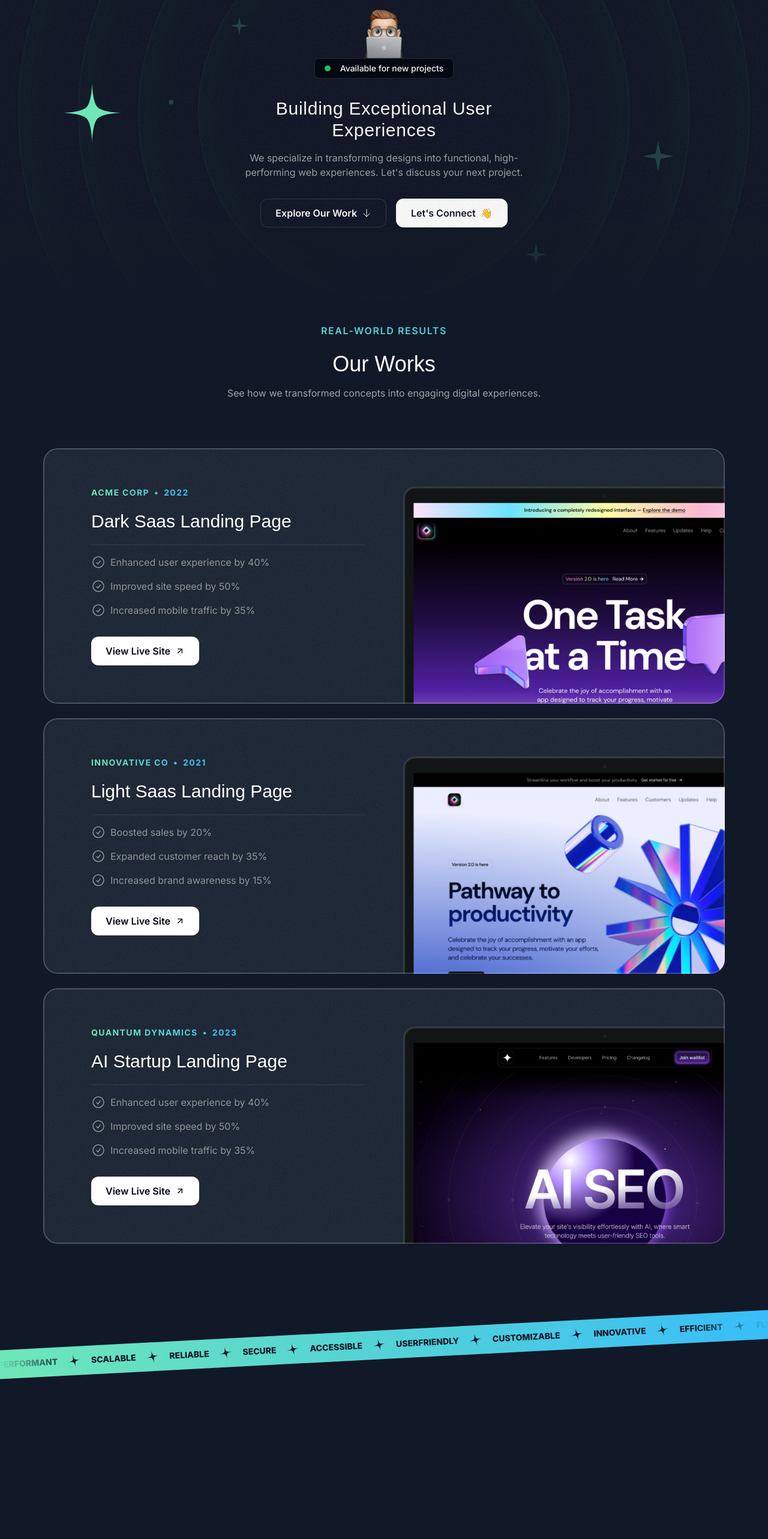
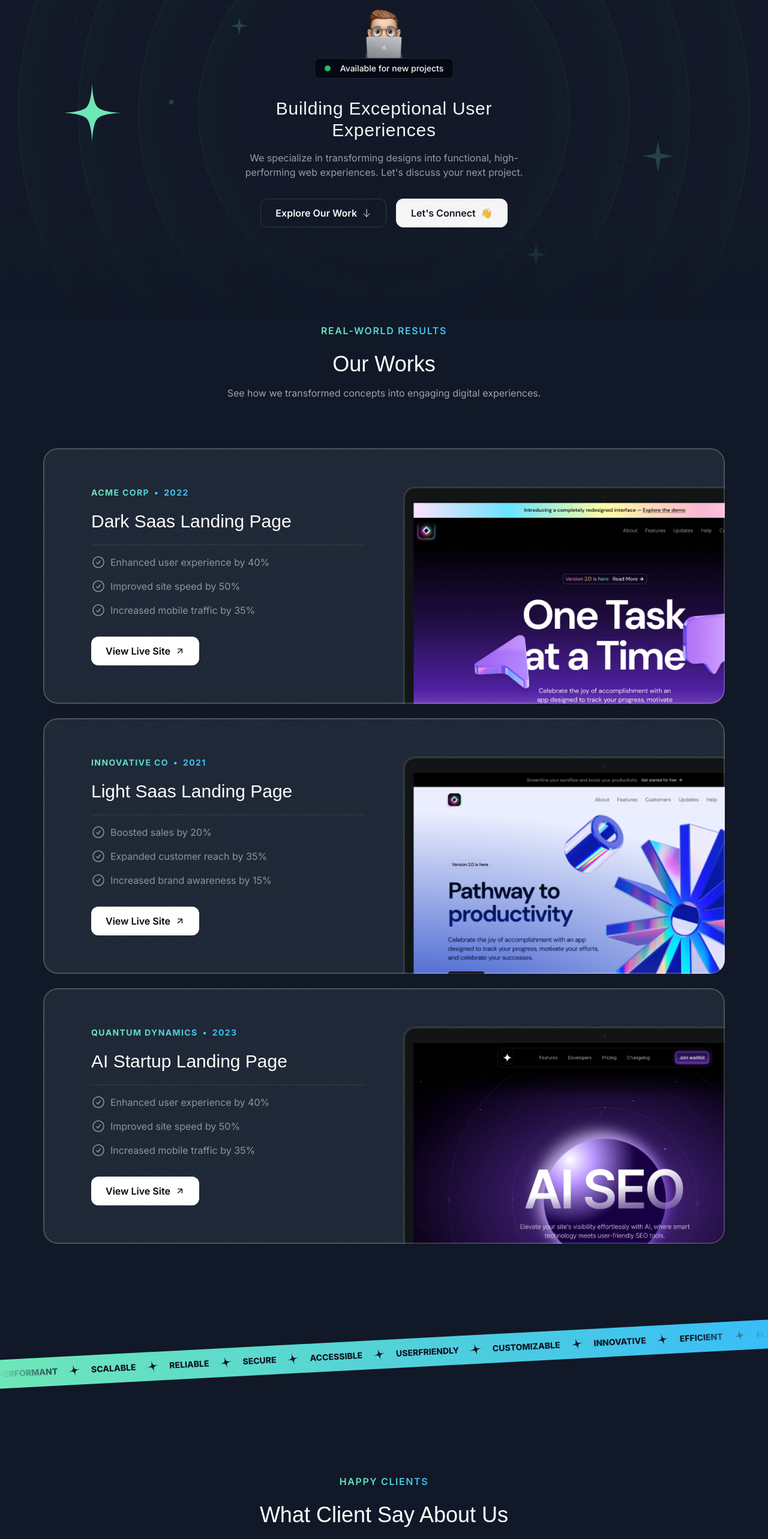
Before and after one commit to rickstha/Animated-portfolio-project, a Next.js app: page / in a window 1280 px wide. Shown: the part 163-2728 px from the top of the page at 60% size. Before the commit the page ends 2508 px from the top, so only its background shows below. Built offline with nearby package versions, Linux system fonts and the light colour scheme; a web font is replaced by a local one.

Commit message:
testimonial section done

```diff
--- a/src/app/page.tsx
+++ b/src/app/page.tsx
@@ -2,6 +2,7 @@
 import { HeroSection } from "@/sections/Hero";
 import { ProjectsSection } from "@/sections/Projects";
 import { TapeSection } from "@/sections/Tape";
+import { TestimonialsSection } from "@/sections/Testimonials";
 
 export default function Home() {
   return (
@@ -10,6 +11,7 @@
       <HeroSection/>
       <ProjectsSection/>
       <TapeSection/>
+      <TestimonialsSection/>
     </div>
   );
 }
--- /dev/null
+++ b/src/components/Card.tsx
@@ -0,0 +1,19 @@
+import grainImage from "@/assets/images/grain.jpg"
+import { PropsWithChildren } from "react";
+import { twMerge } from "tailwind-merge"
+const Card = ({className,children}:PropsWithChildren <{className?:string}>) => {
+  return (
+
+      <div className={twMerge("bg-gray-800 rounded-3xl overflow-hidden relative z-0  after:content-[''] after:z-10 after:absolute after:inset-0 after:outline after:outline-2 after:-outline-offset-2  after:outline-white/20 after:rounded-3xl after:pointer-events-none p-6",className)}>
+        <div className=" absolute inset-0 -z-10 opacity-5"
+          style={{
+            backgroundImage: `url(${grainImage.src})`,
+          }}>
+          </div>
+        {children}
+      </div>
+
+  );
+};
+
+export default Card;
--- /dev/null
+++ b/src/components/SectionHeader.tsx
@@ -0,0 +1,30 @@
+
+
+const SectionHeader = ({
+    title,
+    eyebrow,
+    desc,
+}:{
+    title: string;
+    eyebrow: string;
+    desc: string;
+}) => {
+  return (
+    <div>
+        <div className=" flex justify-center">
+        <p className=" uppercase font-semibold tracking-widest bg-gradient-to-r from-emerald-300 to-sky-400 text-transparent bg-clip-text text-center">
+          {eyebrow}
+        </p>
+        </div>
+        <h2 className=" font-serif text-3xl text-center mt-6 md:text-4xl">
+         {title}
+        </h2>
+        <p className=" text-center text-white/60 mt-4 ">
+          {desc}
+        </p>
+
+    </div>
+  )
+}
+
+export default SectionHeader
--- a/src/sections/Projects.tsx
+++ b/src/sections/Projects.tsx
@@ -5,6 +5,7 @@
 import ArrowUpRight from "@/assets/icons/arrow-up-right.svg";
 import grainImage from "@/assets/images/grain.jpg";
 import Image from "next/image";
+import SectionHeader from "@/components/SectionHeader";
 
 const portfolioProjects = [
   {
@@ -49,15 +50,9 @@
   return (
     <section className=" pb-16 lg:py-18">
       <div className="container">
-        <p className=" uppercase font-semibold tracking-widest bg-gradient-to-r from-emerald-300 to-sky-400 text-transparent bg-clip-text text-center">
-          Real-world Results
-        </p>
-        <h2 className=" font-serif text-3xl text-center mt-6 md:text-4xl">
-          Our Works
-        </h2>
-        <p className=" text-center text-white/60 mt-4 ">
-          See how we transformed concepts into engaging digital experiences.
-        </p>
+
+        <SectionHeader eyebrow="Real-world Results" title="Our Works" desc="See how we transformed concepts into engaging digital experiences."/>
+
         <div className=" flex flex-col mt-10 md:mt-20 gap-6">
           {portfolioProjects.map((project) => (
             <div
--- a/src/sections/Tape.tsx
+++ b/src/sections/Tape.tsx
@@ -15,7 +15,7 @@
 
 
 export const TapeSection = () => {
-  return <div className=" py-16 lg:py-20 overflow-x-clip">
+  return <div className=" py-16 lg:py-24 overflow-x-clip">
     <div className=" bg-gradient-to-r from-emerald-300 to-sky-400  -rotate-3 -mx-1">
     <div className=" flex gap-4 py-3 [mask-image:linear-gradient(to_right,transparent,black_10%,black_90%,transparent)]">
       {
--- a/src/sections/Testimonials.tsx
+++ b/src/sections/Testimonials.tsx
@@ -3,6 +3,10 @@
 import memojiAvatar3 from "@/assets/images/memoji-avatar-3.png";
 import memojiAvatar4 from "@/assets/images/memoji-avatar-4.png";
 import memojiAvatar5 from "@/assets/images/memoji-avatar-5.png";
+import SectionHeader from "@/components/SectionHeader";
+import grainImage from "@/assets/images/grain.jpg"
+import Image from "next/image";
+import Card from "@/components/Card";
 
 const testimonials = [
   {
@@ -38,5 +42,36 @@
 ];
 
 export const TestimonialsSection = () => {
-  return <div>Testimonials Section</div>;
+  return <div className=" py-16 lg:py-20">
+    <div className="container">
+    <SectionHeader eyebrow="Happy Clients" title="What Client Say About Us" desc="See what our clients have to say about our work."/>
+
+    <div className=" mt-16 flex overflow-x-clip [mask-image:linear-gradient(to_right,transparent,black_10%,black_90%,transparent)]">
+      <div className=" flex flex-none gap-8">
+      {
+        testimonials.map((testimonial)=>(
+          <Card key={testimonial.name} className=" max-w-xs md:p-8 md:max-w-md">
+           <div className="flex gap-4 items-center">
+            <div className=" size-14 bg-gray-700 inline-flex items-center juntify-center rounded-full flex-shrink-0">
+            <Image
+              src={testimonial.avatar}
+              alt={testimonial.name}
+              className=" max-h-full"
+            />
+            </div>
+            <div>
+            <div className=" font-semibold">{testimonial.name}</div>
+            <div className=" text-sm text-white/40">{testimonial.position}</div>
+            </div>
+            </div>
+            <p className=" mt-4 md:mt-6 text-sm md:text-base">{testimonial.text}</p>
+
+          </Card>
+        ))
+      }
+      </div>
+    </div>
+    </div>
+    </div>
+
 };
```
